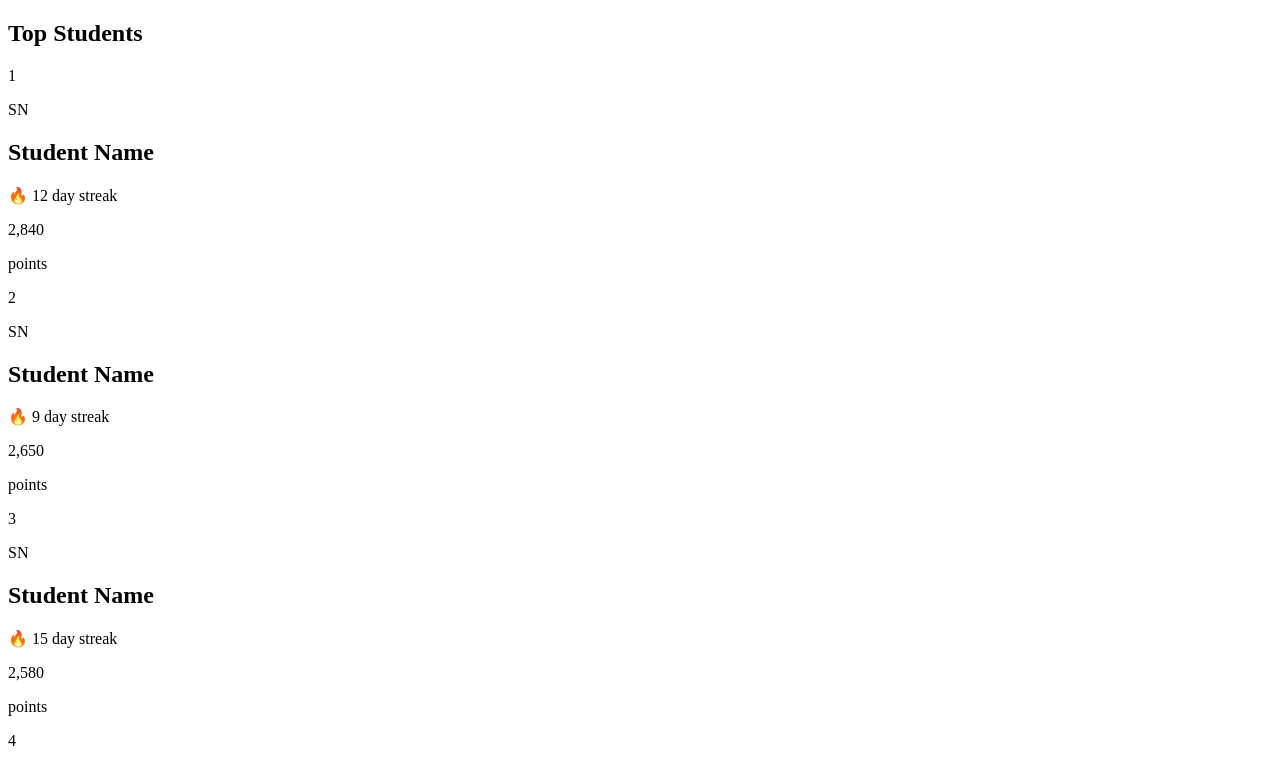
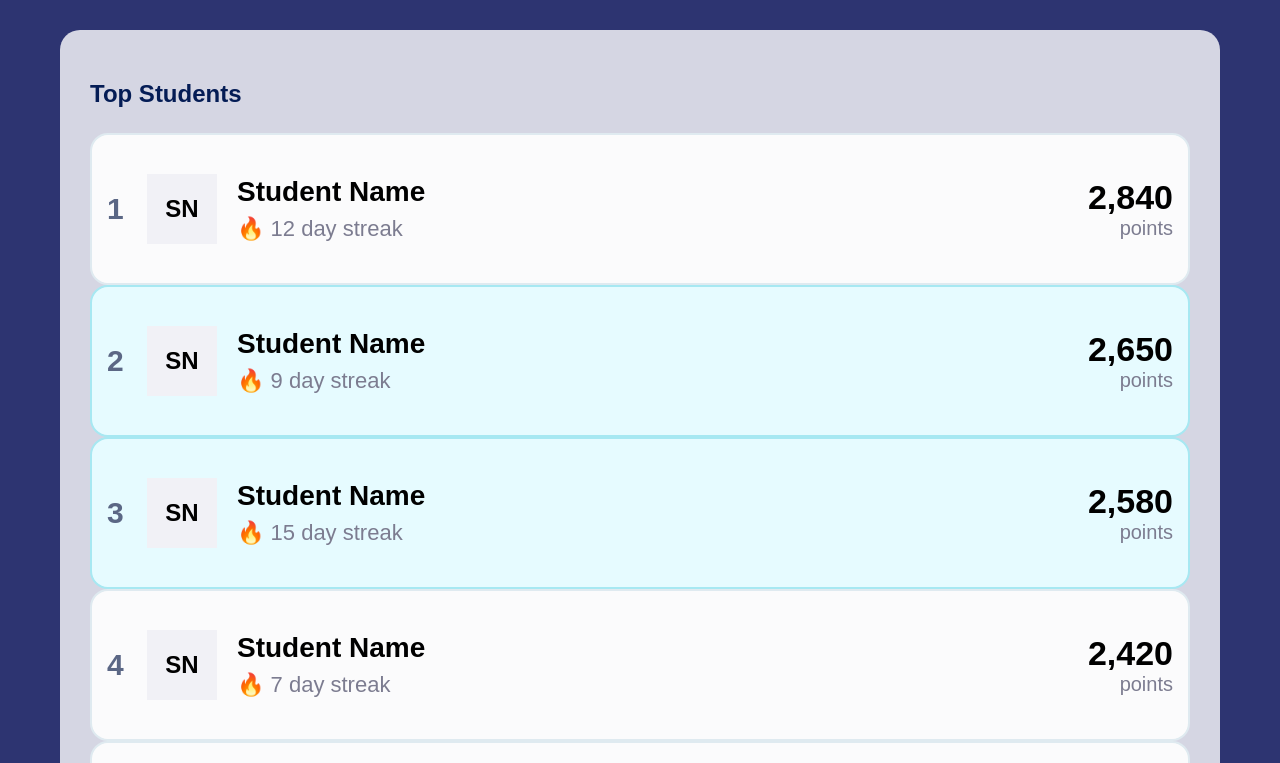
Before and after one commit to 0BluSky0/project-alpha, a plain HTML site: page client/leaderboard/index.html in a window 1280 px wide. Shown: the top 763 px of the page. Drawn offline with Linux system fonts and the light colour scheme.

Commit message:
Add style leaderboard page to match homepage design

```diff
--- a/client/leaderboard/index.html
+++ b/client/leaderboard/index.html
@@ -6,7 +6,7 @@
     <meta name="viewport" content="width=device-width, initial-scale=1.0">
     <title>Leaderboard</title>
     <script defer src="index.js"></script>
-    <link rel="stylesheet" href="../styles.css">
+    <link rel="stylesheet" href="styles.css">
 </head>
 <body>
 
--- a/client/leaderboard/styles.css
+++ b/client/leaderboard/styles.css
@@ -0,0 +1,92 @@
+body {
+    background-color: rgba(4, 12, 85, 0.836);
+    font-family: "Poppins", sans-serif;
+    margin: 0;
+    padding: 30px;
+}
+
+#leaderboardSection {
+    background-color: rgba(255, 255, 255, 0.8);
+    border-radius: 20px;
+    padding: 30px;
+    max-width: 1100px;
+    margin: 0 auto;
+}
+
+#leaderboardSection h1 {
+    color: #041c55;
+    margin-bottom: 25px;
+}
+
+#leaderboardTable {
+    display: flex;
+    flex-direction: column;
+    gap: 20px;
+}
+
+.studentCard {
+    display: flex;
+    align-items: center;
+    justify-content: space-between;
+    background-color: rgba(255, 255, 255, 0.9);
+    border: 2px solid #dfeaf0;
+    border-radius: 18px;
+    padding: 15px;
+}
+
+.firstPlace,
+.secondPlace,
+.thirdPlace {
+    background-color: #e6fbff;
+    border-color: #a7e8f2;
+}
+
+.studentRank {
+    width: 40px;
+    font-size: 30px;
+    font-weight: bold;
+    color: #5b6785;
+}
+
+.studentInitials {
+    width: 70px;
+    height: 70px;
+    background-color: #f1f1f6;
+    display: flex;
+    align-items: center;
+    justify-content: center;
+    margin-right: 20px;
+    font-weight: bold;
+    font-size: 24px;
+}
+
+.studentDetails {
+    flex: 1;
+}
+
+.studentName {
+    margin: 0 0 8px 0;
+    font-size: 28px;
+}
+
+.studentStreak {
+    margin: 0;
+    color: #7c7c90;
+    font-size: 22px;
+}
+
+.studentPointsSection {
+    text-align: right;
+}
+
+.studentPoints {
+    margin: 0;
+    font-size: 34px;
+    font-weight: bold;
+}
+
+.pointsLabel {
+    margin: 0;
+    color: #7c7c90;
+    font-size: 20px;
+}
```
